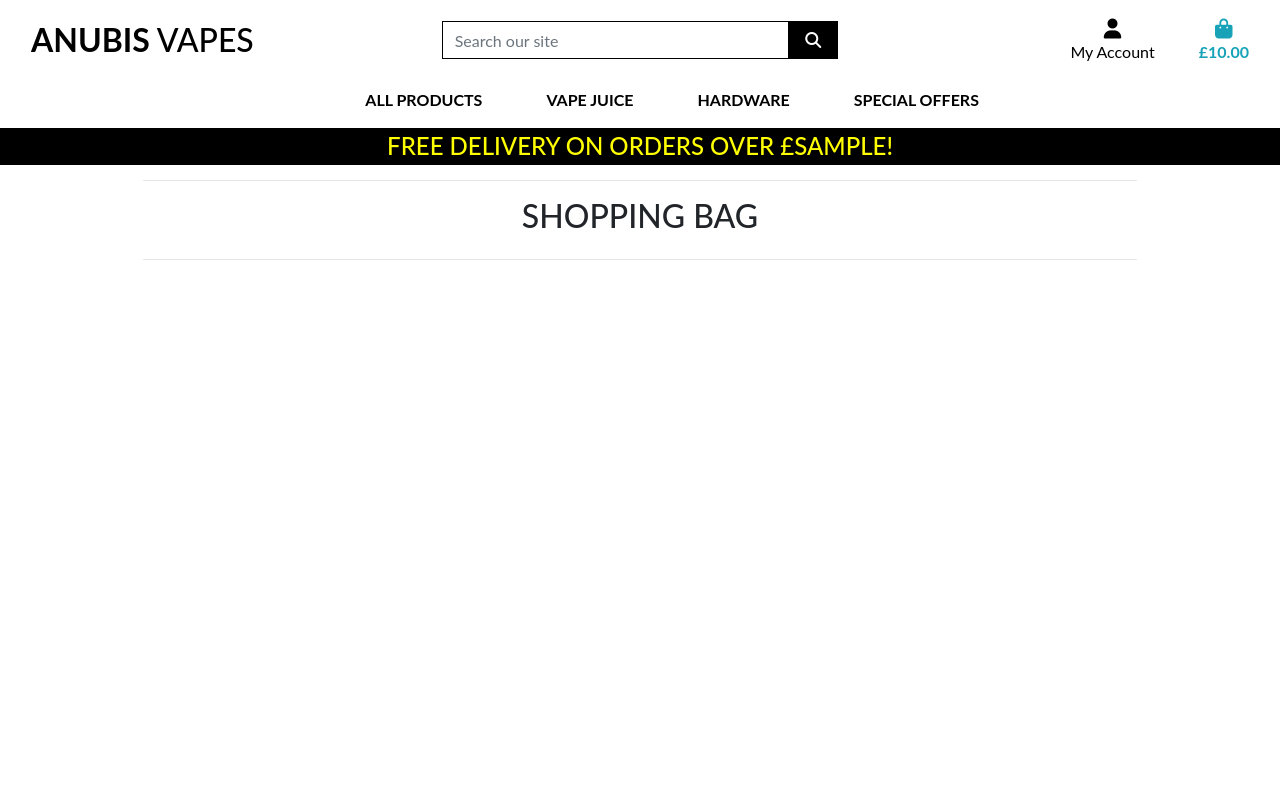
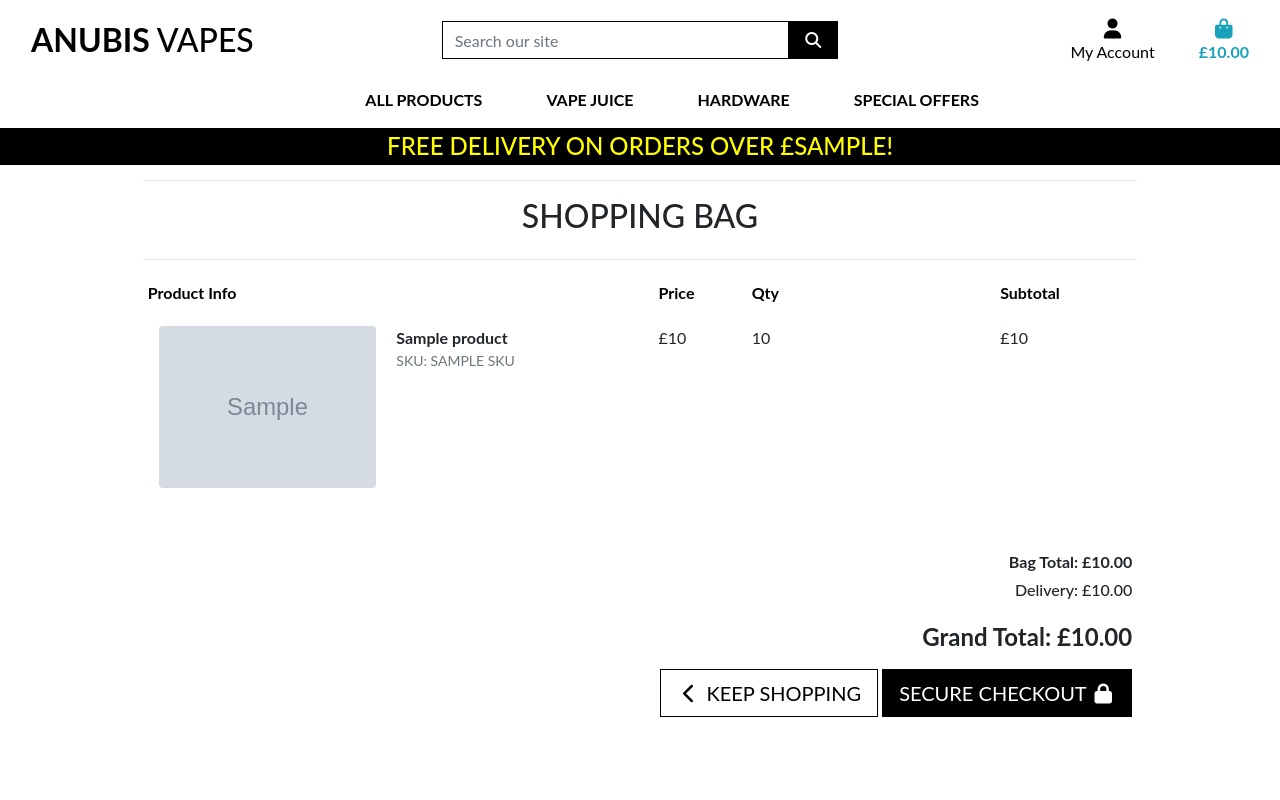
Before and after one commit to 8Stringking/MS4-Anubis-Vapes, a Django app: template bag/templates/bag/bag.html in a window 1280 px wide. Run offline with Django 3.2, Linux system fonts and the light colour scheme; the template is opened without the code that fills it: most values are stand-ins (such as "Sample title", 1, 10 or a date in 2020); grey boxes marked "Sample" are stand-in pictures; some libraries are stand-ins or nearby versions; some web fonts are replaced.

Commit message:
updated shopping bag template, and now user can see added items in bag.html

```diff
--- a/bag/templates/bag/bag.html
+++ b/bag/templates/bag/bag.html
@@ -22,7 +22,68 @@
         <div class="row">
             <div class="col">
                 {% if bag_items %}
-                    <div class="table-responsive rounded"></div>
+                    <div class="table-responsive rounded">
+                        <table class="table table-sm table-borderless">
+                            <thead class="text-black">
+                                <tr>
+                                    <th scope="col">Product Info</th>
+                                    <th scope="col"></th>
+                                    <th scope="col">Price</th>
+                                    <th scope="col">Qty</th>
+                                    <th scope="col">Subtotal</th>
+                                </tr>
+                            </thead>
+
+                            {% for item in bag_items %}
+                                <tr>
+                                    <td class="p-3 w-25">
+                                        <img class="img-fluid rounded" src="{{ item.product.image.url }}">
+                                    </td>
+                                    <td class="py-3">
+                                        <p class="my-0"><strong>{{ item.product.name }}</strong></p>
+                                        <p class="my-0 small text-muted">SKU: {{ item.product.sku|upper }}</p>
+                                    </td>
+                                    <td class="py-3">
+                                        <p class="my-0">£{{ item.product.price }}</p>
+                                    </td>
+                                    <td class="py-3 w-25">
+                                        <p class="my-0">{{ item.quantity }}</p>
+                                    </td>
+                                    <td class="py-3">
+                                        <p class="my-0">£{{ item.product.price }}</p>
+                                    </td>
+                                </tr>
+                            {% endfor %}
+                            <tr>
+                                <td colspan="5" class="pt-5 text-right">
+                                    <h6><strong>Bag Total: £{{ total|floatformat:2 }}</strong></h6>
+                                    <h6>Delivery: £{{ delivery|floatformat:2 }}</h6>
+                                    <h4 class="mt-4"><strong>Grand Total: £{{ grand_total|floatformat:2 }}</strong></h4>
+                                    {% if free_delivery_delta > 0 %}
+                                        <p class="mb-1 text-danger">
+                                            You could get free delivery by spending just <strong>£{{ free_delivery_delta }}</strong> more!
+                                        </p>
+                                    {% endif %}
+                                </td>
+                            </tr>
+                            <tr>
+                                <td colspan="5" class="text-right">
+                                    <a href="{% url 'products' %}" class="btn btn-outline-black rounded-0 btn-lg">
+                                        <span class="icon">
+                                            <i class="fas fa-chevron-left"></i>
+                                        </span>
+                                        <span class="text-uppercase">Keep Shopping</span>
+                                    </a>
+                                    <a href="" class="btn btn-black rounded-0 btn-lg">
+                                        <span class="text-uppercase">Secure Checkout</span>
+                                        <span class="icon">
+                                            <i class="fas fa-lock"></i>
+                                        </span>
+                                    </a>
+                                </td>
+                            </tr>
+                        </table>
+                    </div>
                 {% else %}
                     <p class="lead mb-5">Your bag is empty.</p>
                     <a href="{% url 'products' %}" class="btn btn-outline-black rounded-0 btn-lg">
--- a/bag/views.py
+++ b/bag/views.py
@@ -21,5 +21,4 @@ def add_to_bag(request, item_id):
         bag[item_id] = quantity
 
     request.session['bag'] = bag
-    print(request.session['bag'])
     return redirect(redirect_url)
```
Also changed, not shown: bag/contexts.py (+13 -0 lines).
